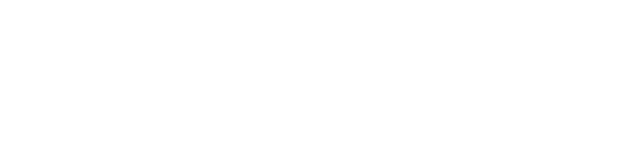
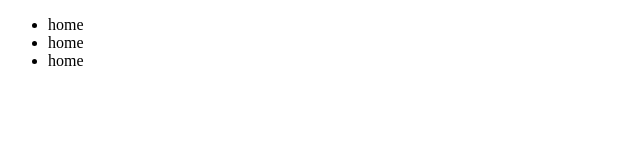
Before and after one commit to NokaK/re-educate05, a plain HTML site: page index.html in a window 1280 px wide. Shown: the whole page, without its empty margins (0-640 px from the left). Drawn offline with Linux system fonts and the light colour scheme.

Commit message:
create header

```diff
--- a/index.html
+++ b/index.html
@@ -6,6 +6,15 @@
 	<title></title>
 </head>
 <body>
+	<header>
+		<nav>
+			<ul>
+				<li>home</li>
+				<li>home</li>
+				<li>home</li>
+			</ul>
+		</nav>
+	</header>
 
 </body>
 </html>
```
